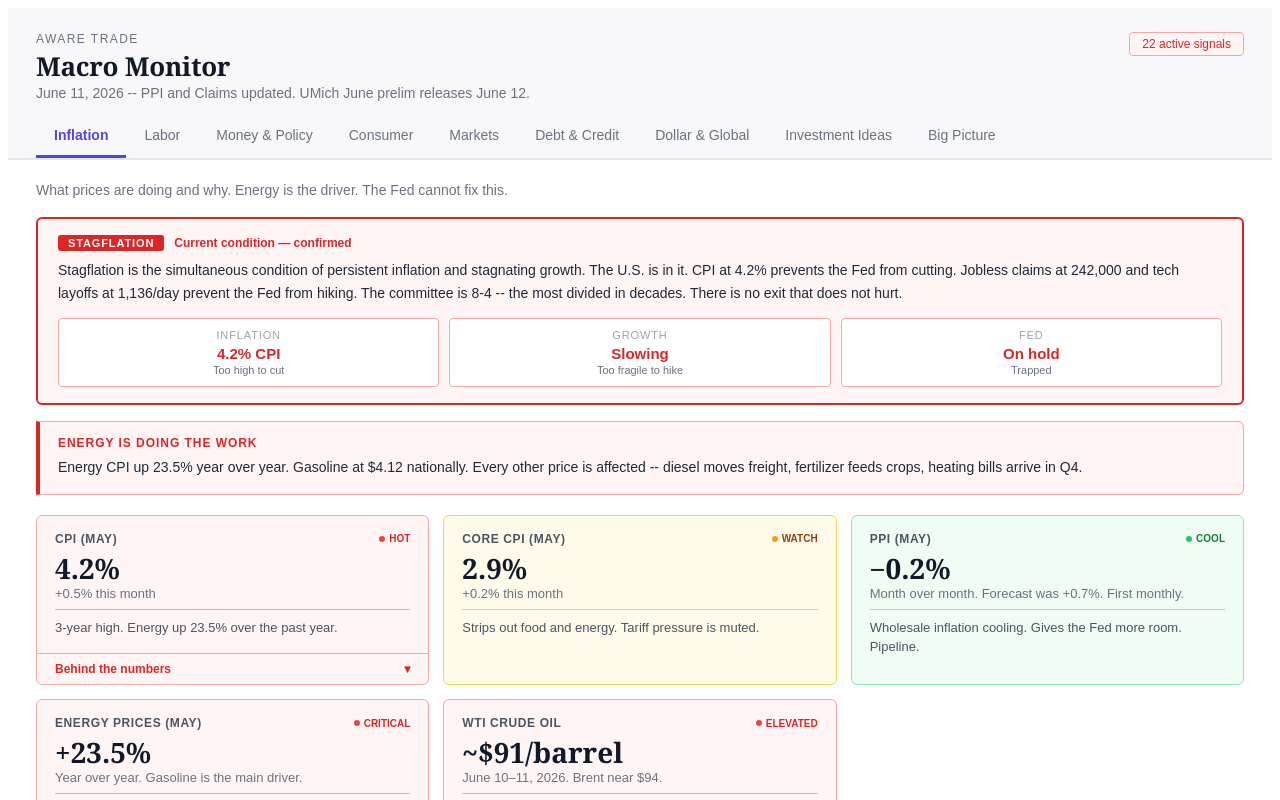
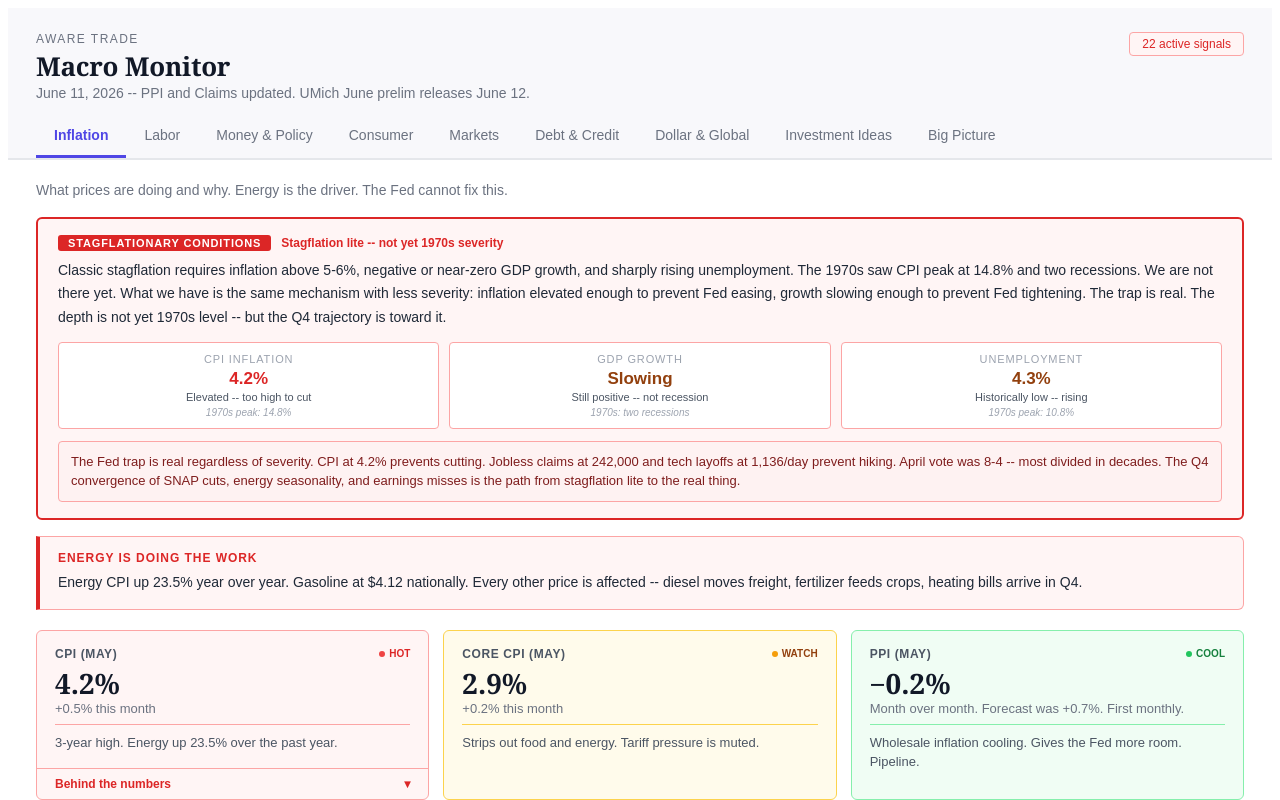
Before and after one commit to pamtulip/aware-trade-tools, a React (Vite) app: page /monitor in a window 1280 px wide. Shown: the top 800 px of the page. Built offline with nearby package versions, Linux system fonts and the light colour scheme.

Commit message:
Update MacroMonitor.jsx

```diff
--- a/src/pages/MacroMonitor.jsx
+++ b/src/pages/MacroMonitor.jsx
@@ -1,4 +1,3 @@
-
 import { useState } from "react";
 
 import monitorData from "../data.js";
@@ -74,27 +73,31 @@ export default function MacroMonitor() {
             What prices are doing and why. Energy is the driver. The Fed cannot fix this.
           </p>
 
-          {/* Stagflation risk card */}
+          {/* Stagflation lite card */}
           <div style={{ background: "#fff5f5", border: "2px solid #dc2626", borderRadius: "6px", padding: "16px 20px", marginBottom: "16px" }}>
             <div style={{ display: "flex", alignItems: "center", gap: "10px", marginBottom: "8px" }}>
-              <span style={{ fontSize: "11px", fontWeight: "700", color: "#ffffff", background: "#dc2626", padding: "2px 10px", borderRadius: "3px", fontFamily: "sans-serif", letterSpacing: "0.08em" }}>STAGFLATION</span>
-              <span style={{ fontSize: "12px", color: "#dc2626", fontFamily: "sans-serif", fontWeight: "600" }}>Current condition — confirmed</span>
+              <span style={{ fontSize: "11px", fontWeight: "700", color: "#ffffff", background: "#dc2626", padding: "2px 10px", borderRadius: "3px", fontFamily: "sans-serif", letterSpacing: "0.08em" }}>STAGFLATIONARY CONDITIONS</span>
+              <span style={{ fontSize: "12px", color: "#dc2626", fontFamily: "sans-serif", fontWeight: "600" }}>Stagflation lite -- not yet 1970s severity</span>
             </div>
-            <div style={{ fontSize: "14px", color: "#1f2937", lineHeight: 1.7, fontFamily: "sans-serif" }}>
-              Stagflation is the simultaneous condition of persistent inflation and stagnating growth. The U.S. is in it. CPI at 4.2% prevents the Fed from cutting. Jobless claims at 242,000 and tech layoffs at 1,136/day prevent the Fed from hiking. The committee is 8-4 -- the most divided in decades. There is no exit that does not hurt.
+            <div style={{ fontSize: "14px", color: "#1f2937", lineHeight: 1.7, fontFamily: "sans-serif", marginBottom: "12px" }}>
+              Classic stagflation requires inflation above 5-6%, negative or near-zero GDP growth, and sharply rising unemployment. The 1970s saw CPI peak at 14.8% and two recessions. We are not there yet. What we have is the same mechanism with less severity: inflation elevated enough to prevent Fed easing, growth slowing enough to prevent Fed tightening. The trap is real. The depth is not yet 1970s level -- but the Q4 trajectory is toward it.
             </div>
-            <div style={{ display: "grid", gridTemplateColumns: "repeat(3, 1fr)", gap: "10px", marginTop: "12px" }}>
+            <div style={{ display: "grid", gridTemplateColumns: "repeat(3, 1fr)", gap: "10px", marginBottom: "12px" }}>
               {[
-                { label: "Inflation", value: "4.2% CPI", status: "Too high to cut" },
-                { label: "Growth", value: "Slowing", status: "Too fragile to hike" },
-                { label: "Fed", value: "On hold", status: "Trapped" },
+                { label: "CPI Inflation", value: "4.2%", status: "Elevated -- too high to cut", compare: "1970s peak: 14.8%", signal: "red" },
+                { label: "GDP Growth", value: "Slowing", status: "Still positive -- not recession", compare: "1970s: two recessions", signal: "yellow" },
+                { label: "Unemployment", value: "4.3%", status: "Historically low -- rising", compare: "1970s peak: 10.8%", signal: "yellow" },
               ].map((item, i) => (
                 <div key={i} style={{ background: "#ffffff", border: "1px solid #fca5a5", borderRadius: "4px", padding: "10px 12px", textAlign: "center" }}>
                   <div style={{ fontSize: "11px", color: "#9ca3af", fontFamily: "sans-serif", textTransform: "uppercase", letterSpacing: "0.08em", marginBottom: "4px" }}>{item.label}</div>
-                  <div style={{ fontSize: "15px", fontWeight: "700", color: "#dc2626", fontFamily: "sans-serif", marginBottom: "2px" }}>{item.value}</div>
-                  <div style={{ fontSize: "11px", color: "#6b7280", fontFamily: "sans-serif" }}>{item.status}</div>
+                  <div style={{ fontSize: "17px", fontWeight: "700", color: item.signal === "red" ? "#dc2626" : "#92400e", fontFamily: "sans-serif", marginBottom: "2px" }}>{item.value}</div>
+                  <div style={{ fontSize: "11px", color: "#4b5563", fontFamily: "sans-serif", marginBottom: "4px" }}>{item.status}</div>
+                  <div style={{ fontSize: "10px", color: "#9ca3af", fontFamily: "sans-serif", fontStyle: "italic" }}>{item.compare}</div>
                 </div>
               ))}
+            </div>
+            <div style={{ background: "#fef2f2", border: "1px solid #fca5a5", borderRadius: "4px", padding: "10px 12px", fontSize: "13px", color: "#7f1d1d", fontFamily: "sans-serif", lineHeight: 1.5 }}>
+              The Fed trap is real regardless of severity. CPI at 4.2% prevents cutting. Jobless claims at 242,000 and tech layoffs at 1,136/day prevent hiking. April vote was 8-4 -- most divided in decades. The Q4 convergence of SNAP cuts, energy seasonality, and earnings misses is the path from stagflation lite to the real thing.
             </div>
           </div>
 
@@ -646,8 +649,8 @@ export default function MacroMonitor() {
           {/* Stagflation Playbook */}
           <div style={{ background: "#fff5f5", border: "2px solid #dc2626", borderRadius: "6px", padding: "20px 22px", marginBottom: "28px" }}>
             <div style={{ display: "flex", alignItems: "center", gap: "10px", marginBottom: "12px" }}>
-              <span style={{ fontSize: "11px", fontWeight: "700", color: "#ffffff", background: "#dc2626", padding: "2px 10px", borderRadius: "3px", fontFamily: "sans-serif", letterSpacing: "0.08em" }}>STAGFLATION PLAYBOOK</span>
-              <span style={{ fontSize: "12px", color: "#dc2626", fontFamily: "sans-serif" }}>What historically works -- and what is different this time</span>
+              <span style={{ fontSize: "11px", fontWeight: "700", color: "#ffffff", background: "#dc2626", padding: "2px 10px", borderRadius: "3px", fontFamily: "sans-serif", letterSpacing: "0.08em" }}>STAGFLATIONARY CONDITIONS PLAYBOOK</span>
+              <span style={{ fontSize: "12px", color: "#dc2626", fontFamily: "sans-serif" }}>Stagflation lite -- same mechanism, less severity. What historically works and what is different this time.</span>
             </div>
 
             <div style={{ display: "grid", gridTemplateColumns: "1fr 1fr", gap: "10px", marginBottom: "14px" }}>
```
